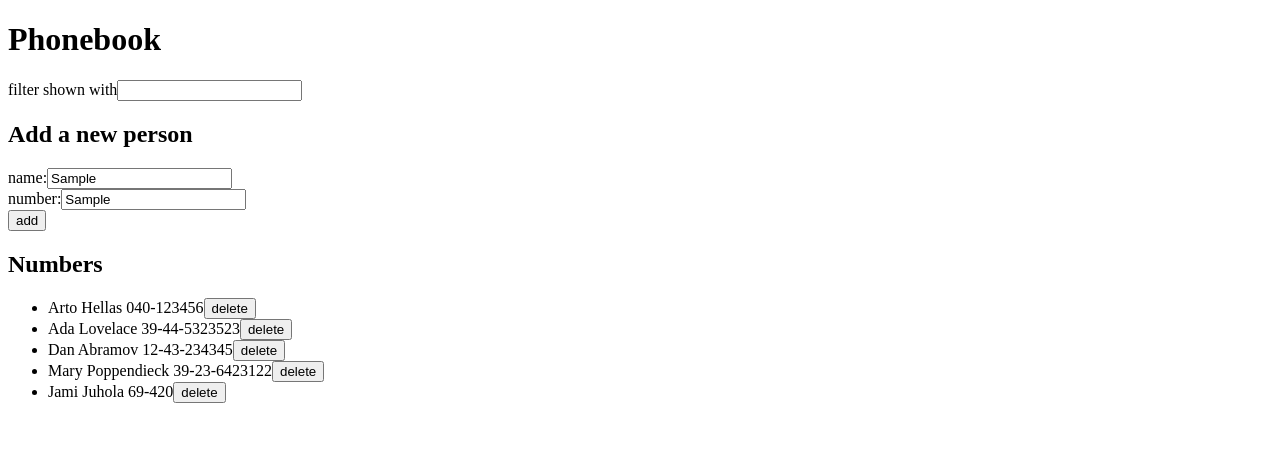
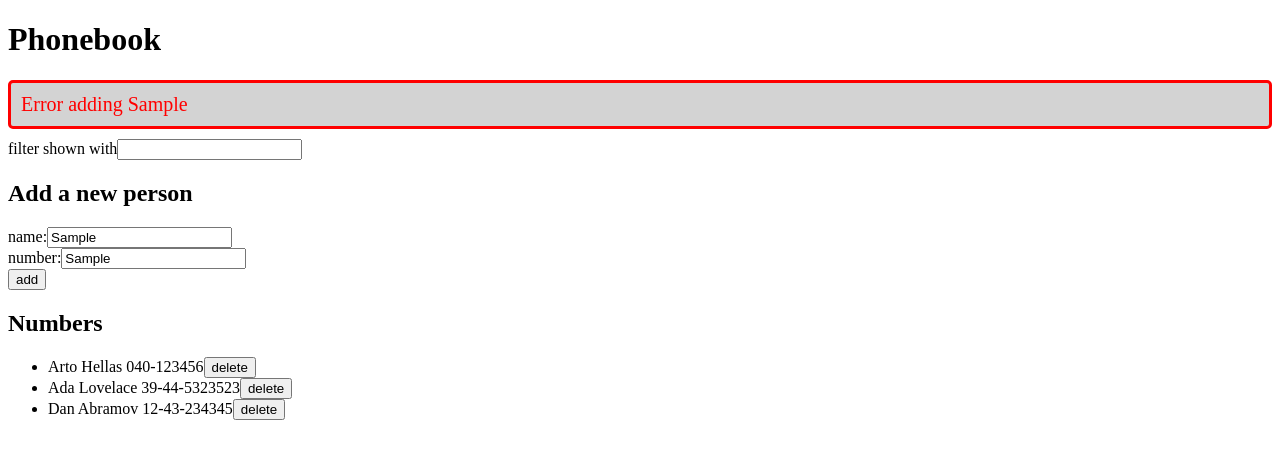
Before and after one commit to jxmijuholx/full-stack-challenge, a React (Vite) app in the folder osa2/puhelinluettelo/: page / in a window 1280 px wide. Both pictures are taken after typing "Sample", "Sample" into the empty fields and a click on the button "add". Shown: the top 458 px of the page. Built offline with nearby package versions, Linux system fonts and the light colour scheme; no server answers; data requests are answered from the project's data file.

Commit message:
puhkuluettelo steps 11 ja 12

```diff
--- a/osa2/puhelinluettelo/db.json
+++ b/osa2/puhelinluettelo/db.json
@@ -14,16 +14,6 @@
       "name": "Dan Abramov",
       "number": "12-43-234345",
       "id": "3"
-    },
-    {
-      "name": "Mary Poppendieck",
-      "number": "39-23-6423122",
-      "id": "4"
-    },
-    {
-      "name": "Jami Juhola",
-      "number": "69-420",
-      "id": "5"
     }
   ]
 }
--- a/osa2/puhelinluettelo/src/App.jsx
+++ b/osa2/puhelinluettelo/src/App.jsx
@@ -1,7 +1,9 @@
 import React, { useEffect, useState } from 'react';
 import FilterForm from './components/FilterForm';
+import Notification from './components/Notification';
 import PersonForm from './components/PersonForm';
 import Persons from './components/Persons';
+import './index.css';
 import personsService from './services/PersonsService';
 
 const App = () => {
@@ -9,6 +11,8 @@
   const [newName, setNewName] = useState('');
   const [newNumber, setNewNumber] = useState('');
   const [filter, setFilter] = useState('');
+  const [errorMessage, setErrorMessage] = useState(null);
+  const [successMessage, setSuccessMessage] = useState(null);
 
   useEffect(() => {
     personsService.getAll().then(initialPersons => {
@@ -30,6 +34,11 @@
           setPersons(persons.map(person => person.id !== existingPerson.id ? person : returnedPerson));
           setNewName('');
           setNewNumber('');
+          setSuccessMessage(`Updated ${newName}'s number`);
+          setTimeout(() => setSuccessMessage(null), 5000);
+        }).catch(error => {
+          setErrorMessage(`Error updating ${newName}'s number`);
+          setTimeout(() => setErrorMessage(null), 5000);
         });
       }
     } else {
@@ -37,14 +46,27 @@
         setPersons(persons.concat(returnedPerson));
         setNewName('');
         setNewNumber('');
+        setSuccessMessage(`Added ${newName}`);
+        setTimeout(() => setSuccessMessage(null), 5000);
+      }).catch(error => {
+        setErrorMessage(`Error adding ${newName}`);
+        setTimeout(() => setErrorMessage(null), 5000);
       });
     }
   };
 
   const deletePerson = id => {
-    personsService.remove(id).then(() => {
-      setPersons(persons.filter(person => person.id !== id));
-    });
+    const person = persons.find(p => p.id === id);
+    if (window.confirm(`Delete ${person.name}?`)) {
+      personsService.remove(id).then(() => {
+        setPersons(persons.filter(person => person.id !== id));
+        setSuccessMessage(`Deleted ${person.name}`);
+        setTimeout(() => setSuccessMessage(null), 5000);
+      }).catch(error => {
+        setErrorMessage(`Error deleting ${person.name}`);
+        setTimeout(() => setErrorMessage(null), 5000);
+      });
+    }
   };
 
   const handleNameChange = (event) => {
@@ -66,6 +88,8 @@
   return (
     <div>
       <h1>Phonebook</h1>
+      <Notification message={errorMessage} type="error" />
+      <Notification message={successMessage} type="success" />
       <FilterForm filter={filter} handleFilterChange={handleFilterChange} />
       <h2>Add a new person</h2>
       <PersonForm
--- /dev/null
+++ b/osa2/puhelinluettelo/src/components/Notification.jsx
@@ -0,0 +1,15 @@
+import React from 'react';
+
+const Notification = ({ message, type }) => {
+  if (message === null) {
+    return null;
+  }
+
+  return (
+    <div className={type === 'error' ? 'error' : 'success'}>
+      {message}
+    </div>
+  );
+};
+
+export default Notification;
--- /dev/null
+++ b/osa2/puhelinluettelo/src/index.css
@@ -0,0 +1,19 @@
+.error {
+    color: red;
+    background: lightgrey;
+    font-size: 20px;
+    border-style: solid;
+    border-radius: 5px;
+    padding: 10px;
+    margin-bottom: 10px;
+  }
+
+  .success {
+    color: green;
+    background: lightgrey;
+    font-size: 20px;
+    border-style: solid;
+    border-radius: 5px;
+    padding: 10px;
+    margin-bottom: 10px;
+  }
```
